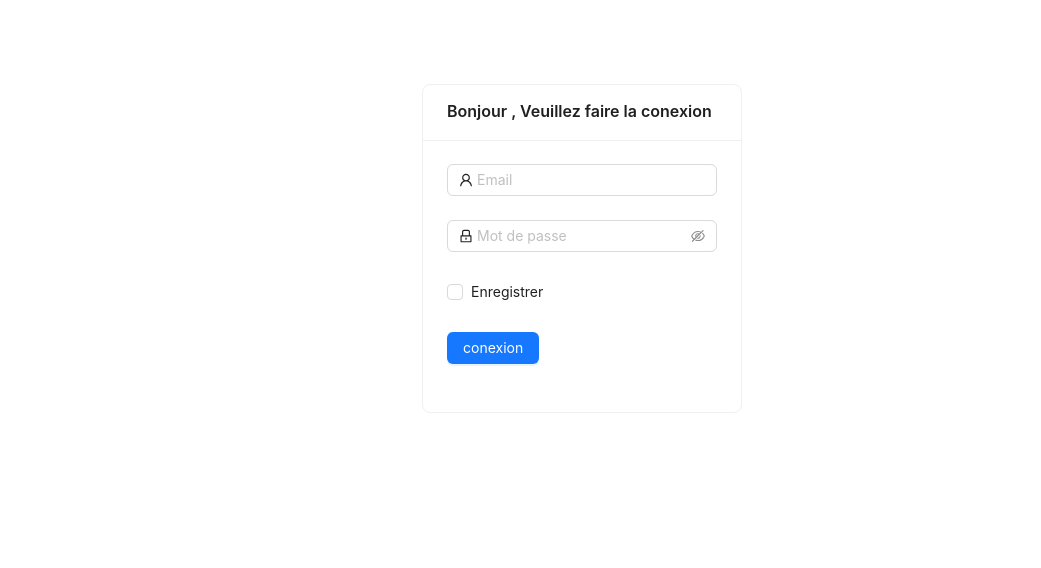
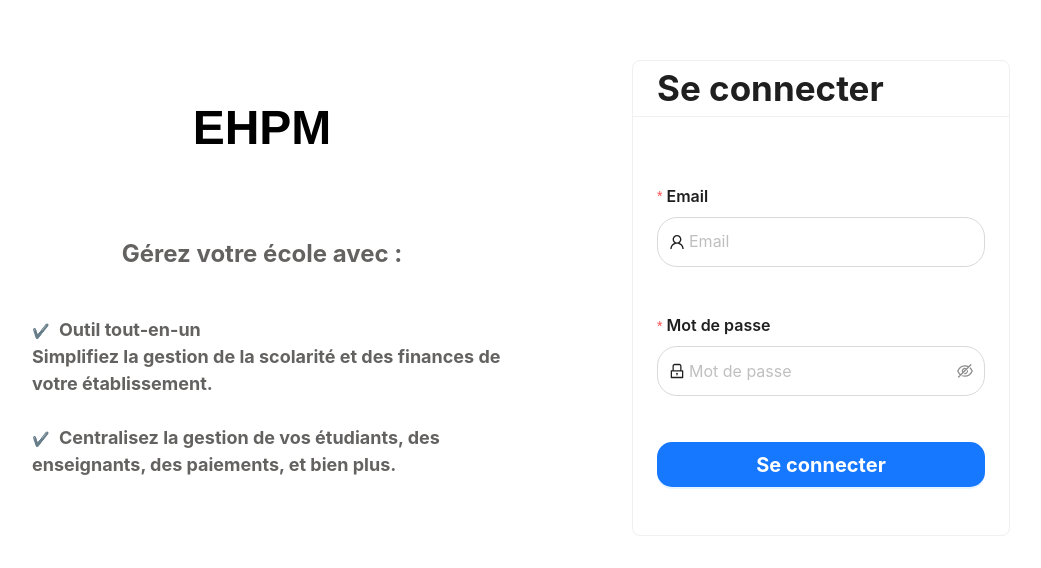
Before and after one commit to achrafalfitouri/Gestion-Ecole-Front-react, a React (Create React App) app: page /login in a window 1280 px wide. Shown: the part 102-670 px from the top of the page, without its empty margins (58-1099 px from the left). Built offline with nearby package versions, Linux system fonts and the light colour scheme.

Commit message:
login et middlware refresh

```diff
--- a/src/Middleware/axiosInstance.js
+++ b/src/Middleware/axiosInstance.js
@@ -22,7 +22,7 @@ axiosInstance.interceptors.response.use(
     return response;
   },
   (error) => {
-    if (error.response.status === 401) {
+    if (error.response && error.response.status === 401) {
       localStorage.removeItem('token');
       window.location.href = '/login';
     }
@@ -30,4 +30,35 @@ axiosInstance.interceptors.response.use(
   }
 );
 
+const refreshToken = async () => {
+  try {
+    const oldToken = localStorage.getItem('token');
+    if (!oldToken) {
+      throw new Error('No token found');
+    }
+
+    console.log('Refreshing token...');
+    const response = await axios.post('http://127.0.0.1:3000/api/auth/refresh-token', null, {
+      headers: {
+        'Authorization': `${oldToken}` // Ensure 'Bearer ' prefix if required by your server
+      }
+    });
+
+    const { token: newToken } = response.data;
+
+    // Update token in localStorage immediately
+    localStorage.setItem('token', newToken);
+
+    // Optional: Trigger a state update if using React or similar framework
+    // dispatch({ type: 'SET_TOKEN', payload: newToken });
+  } catch (error) {
+    localStorage.removeItem('token');
+  }
+};
+
+// Set interval to refresh token every 55 minutes
+setInterval(() => {
+  refreshToken();
+}, 55 * 60 * 1000);
+
 export default axiosInstance;
--- /dev/null
+++ b/src/Pages/Login/Login.css
@@ -0,0 +1,96 @@
+/* Login.css */
+
+body {
+    background-color: #fff; /* Background color */
+    margin: 0;
+    padding: 0;
+    height: 100vh;
+    display: flex;
+    justify-content: center;
+    align-items: center;
+    font-family: Arial, sans-serif;
+  }
+
+  .left-section {
+    background-color: #fff;
+    padding: 50px;
+    text-align: left;
+    flex: 1;
+    display: flex;
+    flex-direction: column;
+    justify-content: center;
+    align-items: flex-start;
+    height: 100%;
+  }
+
+  .brand-logo {
+    display: flex;
+    align-items: center;
+    margin-bottom: 20px;
+  }
+
+  .logo-text {
+    font-size: 40px;
+    font-weight: bold;
+    color: #001529; /* Adjust color to match your theme */
+  }
+
+  .description h2 {
+    font-size: 24px;
+    margin-bottom: 20px;
+  }
+
+  .description ul {
+    list-style-type: none;
+    padding: 0;
+  }
+
+  .description li {
+    font-size: 16px;
+    margin-bottom: 10px;
+  }
+
+  .right-section {
+    display: flex;
+    justify-content: center;
+    align-items: center;
+    background-color: #fff;
+    padding: 50px;
+    flex: 1;
+    height: 100%;
+  }
+
+  .login-card {
+    width: 100%;
+    max-width: 800px;
+    border-radius: 8px;
+    border: none;
+    box-shadow: 2px 2px 2px 4px rgba(0, 0, 0, 0.1);
+  }
+
+  .login-form-button {
+    width: 100%;
+    font-size: 20px;
+    font-weight: bold;
+    padding: 12px 0;
+    background-color: #0056b3;
+    border: none;
+    border-radius: 8px;
+  }
+
+  .login-form-button:hover {
+    background-color: #004494;
+  }
+
+
+
+
+
+
+
+
+  @media (max-width: 767px) {
+    .left-section {
+      display: none;
+    }
+  }
--- a/src/Pages/Login/Login.js
+++ b/src/Pages/Login/Login.js
@@ -1,14 +1,12 @@
-import React, { useContext } from 'react';
-import { Form, Input, Button, message,Row,Col,Card,Checkbox } from 'antd';
+import React, { useContext, useState } from 'react';
+import { Form, Input, Button, message, Row, Col, Card, Checkbox, Typography } from 'antd';
 import { UserOutlined, LockOutlined } from '@ant-design/icons';
 import axiosInstance from '../../Middleware/axiosInstance';
 import { UserContext } from '../../UserContextData/UserContext';
 import { Navigate } from "react-router-dom";
-import { useState } from "react";
-
-
 
 const { Item } = Form;
+const { Title, Text } = Typography;
 
 const Login = () => {
   const { setUser } = useContext(UserContext);
@@ -19,6 +17,7 @@ const Login = () => {
     try {
       const response = await axiosInstance.post('/api/auth/login', values);
       localStorage.setItem('token', response.data.token);
+      localStorage.setItem('expireIn', response.data.expiresIn);
       message.success('Login successful!');
 
       const userResponse = await axiosInstance.get('/api/auth/me');
@@ -34,55 +33,75 @@ const Login = () => {
   if (navigate) {
     return <Navigate to="/" />;
   }
+
   return (
-    <Row justify="center" align="middle" style={{ height: '100vh' }}>
-      <Col xs={{ span: 6, offset: 0 }}>
-        <div className="dark-theme-container" style={{ marginTop: '-100px' }}>
-          <Card title="Bonjour , Veuillez faire la conexion" className="form-card">
-            <Form form={form} onFinish={onFinish}>
+    <Row justify="center" align="middle" style={{ height: '100vh', backgroundColor: '#fff' }}>
+    <Col xs={24} md={12} style={{ textAlign: 'center', padding: '50px', backgroundColor: '#ffffff' }}>
+      <div style={{ marginBottom: '30px' }}>
+        <div style={{ fontSize: '48px', fontWeight: 'bold', fontFamily: 'Helvetica, Arial, Futura' }}>
+          EHPM
+        </div>
+      </div><br /><br />
+      <Title level={2} style={{ fontSize: '24px', fontWeight: 'bold',color:'#636261' }}>Gérez votre école avec :</Title><br />
+      <ul style={{ textAlign: 'left', fontSize: '18px', lineHeight: '1.5', fontWeight: 'bold', listStyle: 'none' ,color:'#636261'}}>
+        <li>
+        <Text strong style={{ display: 'inline-block', marginRight: '10px' }}>✔</Text>
+
+          Outil tout-en-un<br />
+          Simplifiez la gestion de la scolarité et des finances de votre établissement.
+</li><br />
+        <li>
+        <Text strong style={{ display: 'inline-block', marginRight: '10px' }}>✔</Text>
+
+        Centralisez la gestion de vos étudiants, des enseignants, des paiements, et bien plus.
+</li>
+      </ul>
+    </Col>
+      <Col xs={24} md={12} style={{ padding: '50px' }}>
+        <Card   title={<strong style={{ fontSize: '35px' }}>Se connecter</strong>} style={{ width: '70%' }}><br /><br />
+          <Form form={form} onFinish={onFinish} layout="vertical">
             <Item
               name="Email"
+              label={<Text strong style={{ fontSize: '16px' }}>Email</Text>}
               rules={[
                 {
                   required: true,
                   message: 'Veuillez saisir votre email!',
                 },
               ]}
-                style={{ width: '100%' }}
+
             >
-                <Input prefix={<UserOutlined className="site-form-item-icon" />} placeholder="Email" />
+              <Input strong               style={{ fontSize: '16px', width: '100%', minHeight: '50px' ,borderRadius:"20px"}}   prefix={<UserOutlined className="site-form-item-icon" />} placeholder="Email" />
             </Item>
-
+            <br />
             <Item
               name="MotDePasse"
+              label={<Text strong style={{ fontSize: '16px' }}>Mot de passe</Text>}
               rules={[
                 {
                   required: true,
                   message: 'Veuillez saisir votre mot de passe!',
                 },
               ]}
-                style={{ width: '100%' }}
             >
               <Input.Password
+              strong
+              style={{ fontSize: '16px', width: '100%', minHeight: '50px' ,borderRadius:"20px"}}
                 prefix={<LockOutlined className="site-form-item-icon" />}
-                  placeholder="Mot de passe "
+                placeholder="Mot de passe"
               />
             </Item>
 
+
+            <br />
             <Item>
-                <Form.Item name="remember" valuePropName="checked" noStyle>
-                  <Checkbox>Enregistrer </Checkbox>
-                </Form.Item>
-              </Item>
+              <Button type="primary" htmlType="submit" style={{ fontSize: '20px', width: '100%', minHeight: '45px',fontWeight:"bold",borderRadius:"15px" }}               >
+                Se connecter
+              </Button>
 
-              <Item>
-                <Button type="primary" htmlType="submit" className="login-form-button">
-                  conexion
-                </Button>
             </Item>
           </Form>
         </Card>
-        </div>
       </Col>
     </Row>
   );
```
Lines whose indentation alone changed are shown as unchanged.
